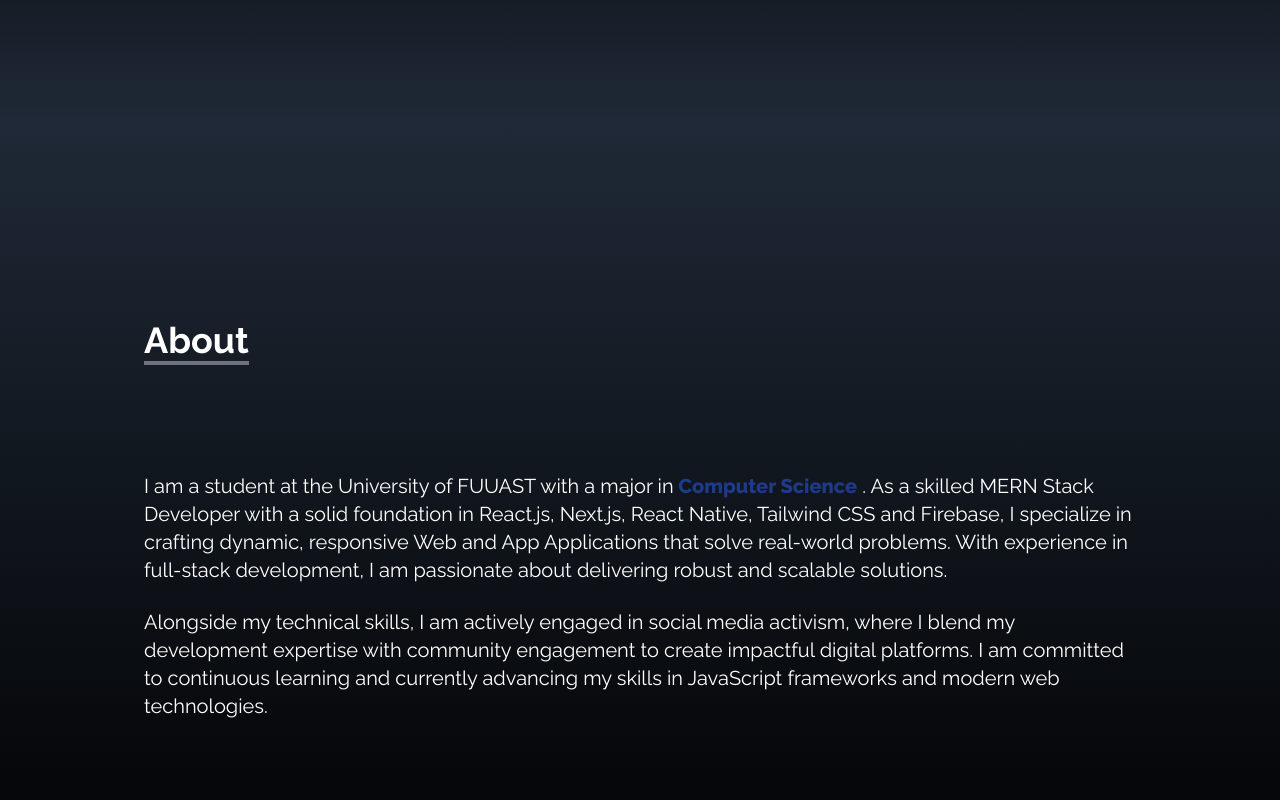
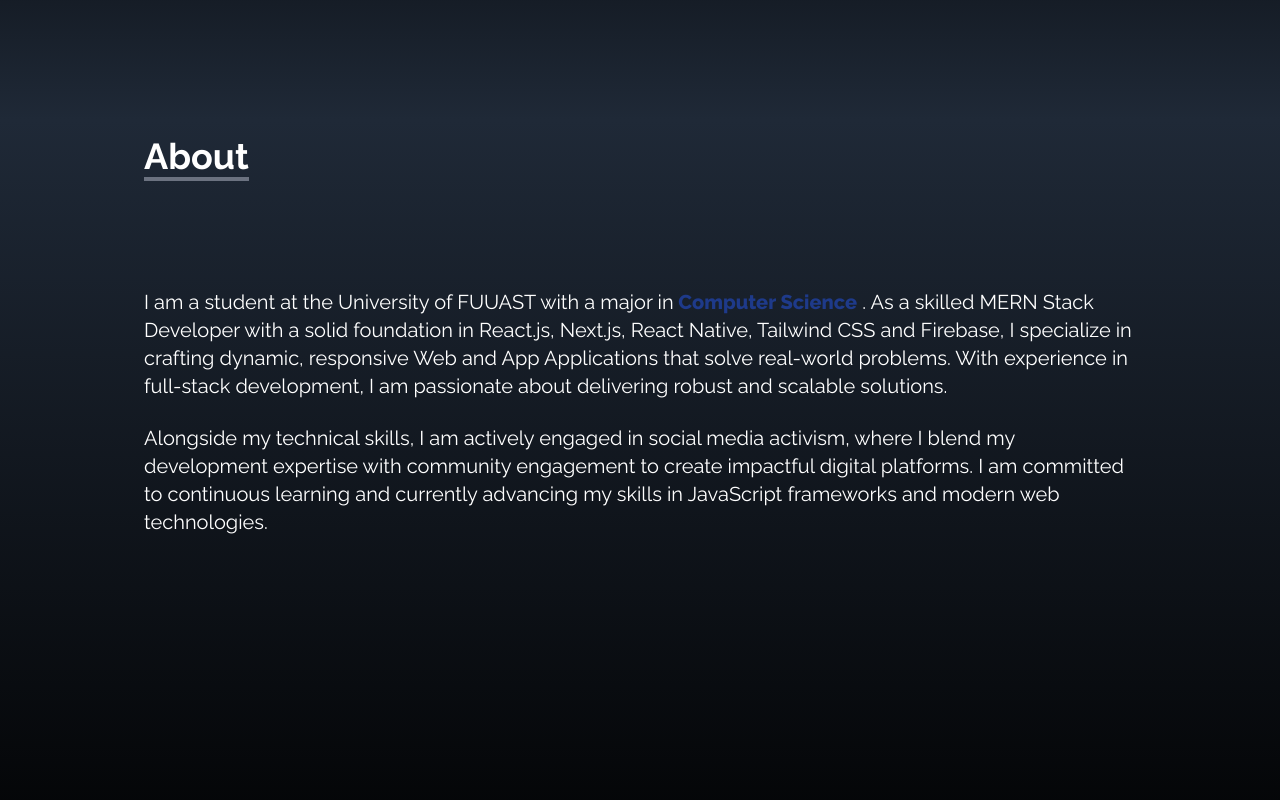
Before and after one commit to adilraees786/My-Portfolio-, a React (Vite) app: page / in a window 1280 px wide. Shown: the part 680-1480 px from the top of the page. Built offline with nearby package versions, Linux system fonts and the light colour scheme.

Commit message:
set the issues

```diff
--- a/src/components/About.jsx
+++ b/src/components/About.jsx
@@ -2,10 +2,9 @@
 
 const About = () => {
   return (
-    <div name="about" className=' w-full h-screen bg-gradient-to-b from-gray-800
+    <div name="about" className='w-full min-h-screen bg-gradient-to-b from-gray-800
     to-black text-white'>
-      <div className=' max-w-screen-lg p-4 mx-auto flex flex-col
-      justify-center w-full h-full'>
+      <div className=' max-w-screen-lg p-4 mx-auto flex flex-col justify-center w-full h-full'>
         <div className='pb-8'>
           <h1 className=' text-4xl font-bold inline border-b-4
           border-gray-500'>
@@ -16,7 +15,8 @@
           <span className=' text-blue-900 font-extrabold' > Computer Science</span> . As a skilled MERN Stack Developer with a solid foundation in React.js,
           Next.js, React Native, Tailwind CSS  and Firebase, I specialize in crafting dynamic, responsive
           Web and App Applications that solve real-world problems. With experience in full-stack
-             development, I am passionate about delivering robust and scalable solutions.</p>
+          development, I am passionate about delivering robust and scalable solutions.
+        </p>
         <br />
         <p className='text-xl'>
           Alongside my technical skills, I am actively engaged in social media activism, where I
--- a/src/components/Experience.jsx
+++ b/src/components/Experience.jsx
@@ -64,7 +64,7 @@
   return (
     <div
       name="experience"
-      className="bg-gradient-to-b from-gray-800 to-black w-full h-screen"
+      className="bg-gradient-to-b from-gray-800 to-black w-full min-h-screen p-4"
     >
       <div
         className="max-w-screen-lg mx-auto p-4 flex flex-col
```
Also changed, not shown: src/components/Contact.jsx (line endings or trailing spaces). Lines whose indentation alone changed are shown as unchanged.
